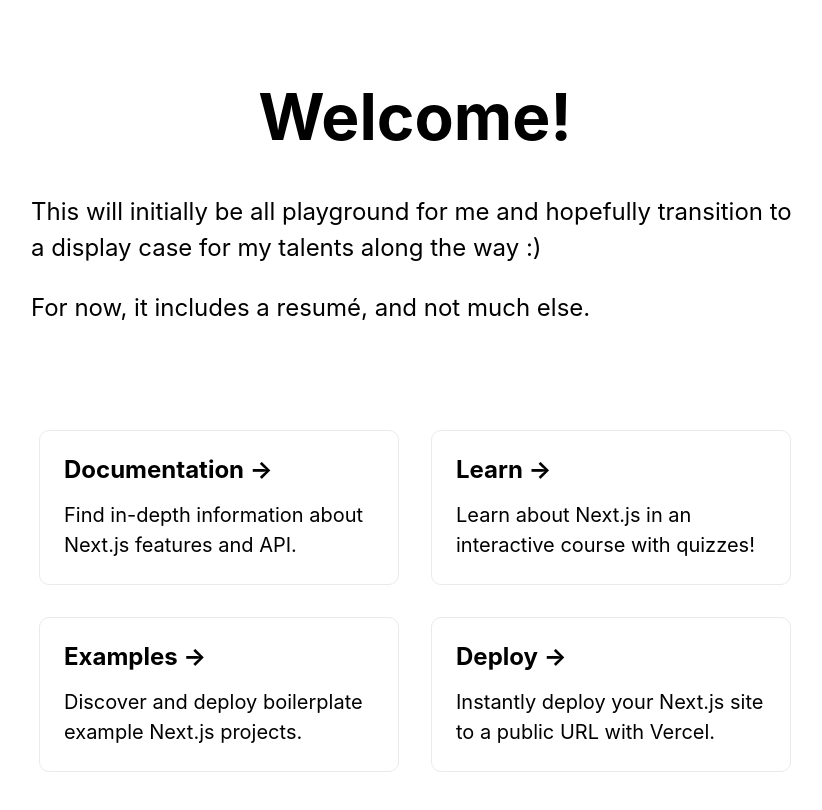
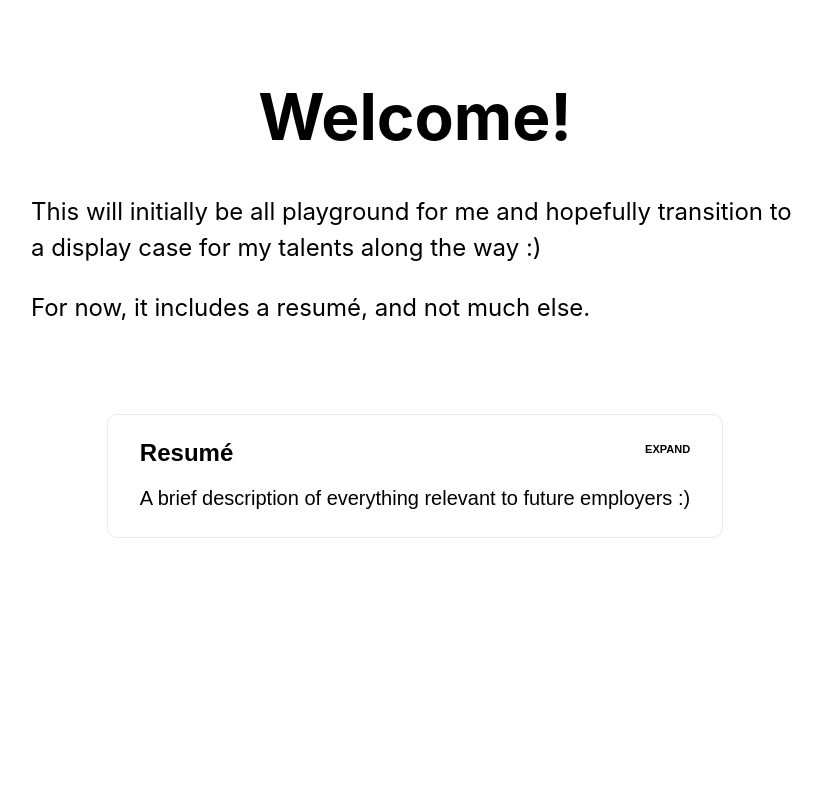
Before and after one commit to JamieMoriarty/resume, a Next.js app: page / in a window 1280 px wide. Shown: the top 810 px of the page, without its empty margins (225-1047 px from the left). Built offline with nearby package versions, Linux system fonts and the light colour scheme.

Commit message:
Basic start to fold-out resumé

```diff
--- a/pages/index.js
+++ b/pages/index.js
@@ -27,24 +27,8 @@ export default function Home() {
 
         <div className={styles.grid}>
           <FrontPageCard
-            title="Documentation"
-            description="Find in-depth information about Next.js features and API."
-            href="https://nextjs.org/docs"
-          />
-          <FrontPageCard
-            title="Learn"
-            description="Learn about Next.js in an interactive course with quizzes!"
-            href="https://nextjs.org/learn"
-          />
-          <FrontPageCard
-            title="Examples"
-            description="Discover and deploy boilerplate example Next.js projects."
-            href="https://github.com/vercel/next.js/tree/master/examples"
-          />
-          <FrontPageCard
-            title="Deploy"
-            description="Instantly deploy your Next.js site to a public URL with Vercel."
-            href="https://vercel.com/import?filter=next.js&utm_source=create-next-app&utm_medium=default-template&utm_campaign=create-next-app"
+            title="Resumé"
+            description="A brief description of everything relevant to future employers :)"
           />
         </div>
       </main>
--- a/src/components/frontpage/card/index.js
+++ b/src/components/frontpage/card/index.js
@@ -2,12 +2,15 @@ import React from 'react';
 
 import styles from './styles.module.scss'
 
-const FrontPageCard = ({ title, description, href }) => {
+const FrontPageCard = ({ title, description, children }) => {
+    const [active, setActive] = React.useState(false)
+
     return(
-        <a href={href} className={styles.card}>
-            <h3>{title} &rarr;</h3>
+        <button className={styles.card} onClick={() => setActive(!active)}>
+            <h3>{title}<span className={styles.card__expand}>expand</span></h3>
             <p>{description}</p>
-        </a>
+            <div className={`${styles.card__content} ${!active? styles['card__content--hidden'] : ''}`}></div>
+        </button>
     );
 }
 
--- a/src/components/frontpage/card/styles.module.scss
+++ b/src/components/frontpage/card/styles.module.scss
@@ -1,7 +1,5 @@
 .card {
-    margin: 1rem;
-    flex-basis: 45%;
-    padding: 1.5rem;
+    padding: 1.5rem 2rem;
     text-align: left;
     color: inherit;
     text-decoration: none;
@@ -12,8 +10,15 @@
     &:hover,
     &:focus,
     &:active {
-        color: #0070f3;
         border-color: #0070f3;
+
+       .card__expand {
+            color:  #0070f3;
+        }
+    }
+
+    &:hover {
+        cursor: pointer;
     }
 
     h3 {
@@ -26,4 +31,22 @@
         font-size: 1.25rem;
         line-height: 1.5;
     }
+
+    // Remove button styling:
+    background-color: inherit;
+    appearance: none;
+
+    &__expand {
+        font-size: 1rem;
+        font-variant: small-caps;
+        float: right;
+    }
+
+    &__content {
+        margin-top: 1rem;
+
+        &--hidden {
+            display: none;
+        }
+    }
 }
```
